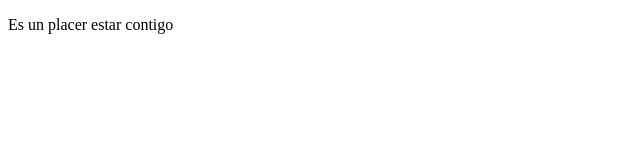
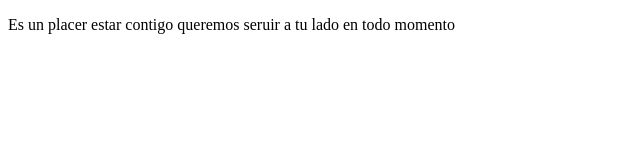
Before and after one commit to dicaromi/proyecto1, a plain HTML site: page index.html in a window 1280 px wide. Shown: the whole page, without its empty margins (0-640 px from the left). Drawn offline with Linux system fonts and the light colour scheme.

Commit message:
cambios agregados

```diff
--- a/index.html
+++ b/index.html
@@ -9,6 +9,7 @@
 <body>
     <p>
        Es un placer estar contigo
+       queremos seruir a tu lado en todo momento
     </p>
 </body>
 </html>
```
